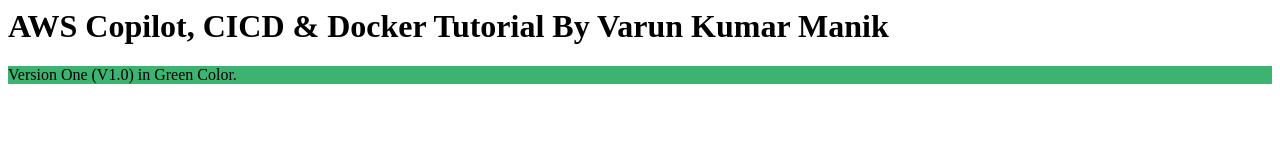
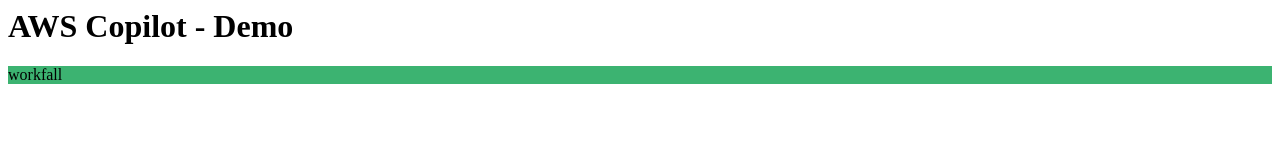
Before and after one commit to workfall/copilot, a plain HTML site: page index.html in a window 1280 px wide. Drawn offline with Linux system fonts and the light colour scheme.

Commit message:
Update index.html

```diff
--- a/index.html
+++ b/index.html
@@ -1,9 +1,9 @@
 <html>
 <body>
 
-<h1>AWS Copilot, CICD & Docker Tutorial By Varun Kumar Manik </h1>
+<h1>AWS Copilot - Demo </h1>
 
-<p  style="background-color:MediumSeaGreen;">Version One (V1.0) in Green Color.</p>
+<p  style="background-color:MediumSeaGreen;">workfall</p>
 
 
 </body>
```
